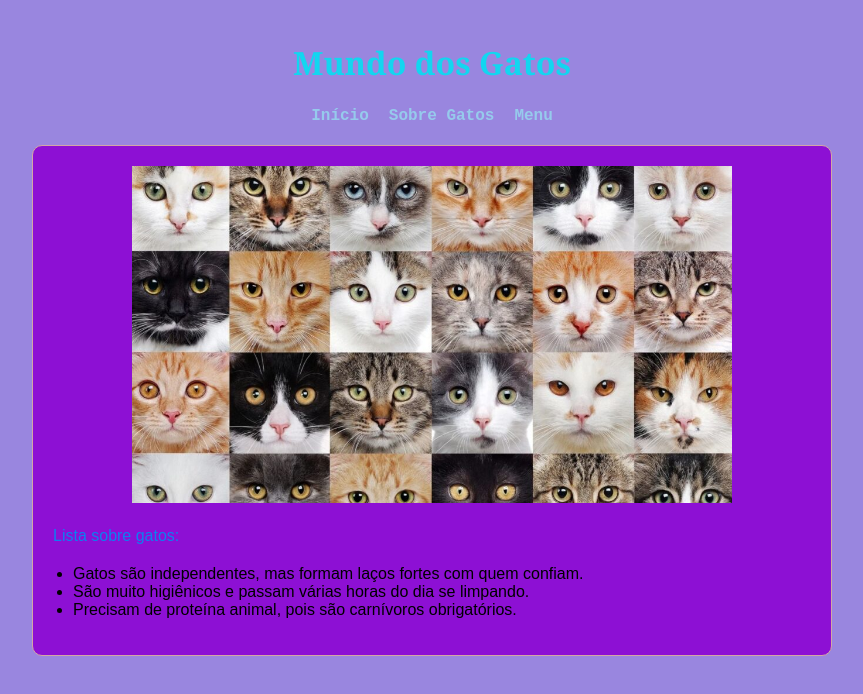
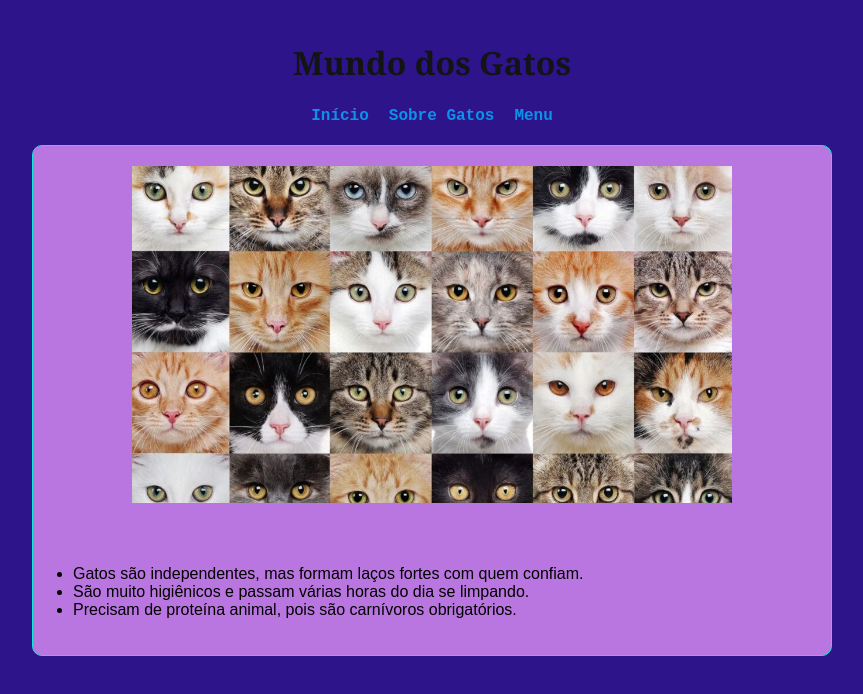
Before and after one commit to liviacunha14/08, a plain HTML site: page index.html in a window 1280 px wide. Shown: the whole page, without its empty margins (208-1071 px from the left). Drawn offline with Linux system fonts and the light colour scheme.

Commit message:
Add mudanças

```diff
--- a/css/estilo.css
+++ b/css/estilo.css
@@ -1,13 +1,13 @@
 body {
   margin: 0 auto;
   max-width: 800px;
-  background-color: #9986df;
+  background-color: #2d148a;
   font-family: 'Arial', sans-serif;
   padding: 20px;
 }
 
 #titulo {
-  color: #12d6f0;
+  color: #131414;
   text-align: center;
   font-family: 'Georgia', serif;
 }
@@ -22,17 +22,17 @@ body {
 
 .menu a {
   text-decoration: none;
-  color: #96caec;
+  color: #0d91e9;
   font-weight: bold;
   font-family: 'Courier New', monospace;
 }
 
 .menu a:hover {
-  color: #15e6ca;
+  color: #6f41ac;
 }
 
 .paragrafo {
-  color: #0d7ff1;
+  color: #eaf0f700;
   line-height: 1.6;
   text-align: justify;
 }
@@ -51,9 +51,9 @@ body {
 }
 
 main {
-  background-color: #8d10d4;
+  background-color: #ba76e0;
   padding: 20px;
-  border: 1px solid #d3a6a6;
+  border: 1px solid #10e7d5;
   border-radius: 10px;
   margin-top: 20px;
 }
```
